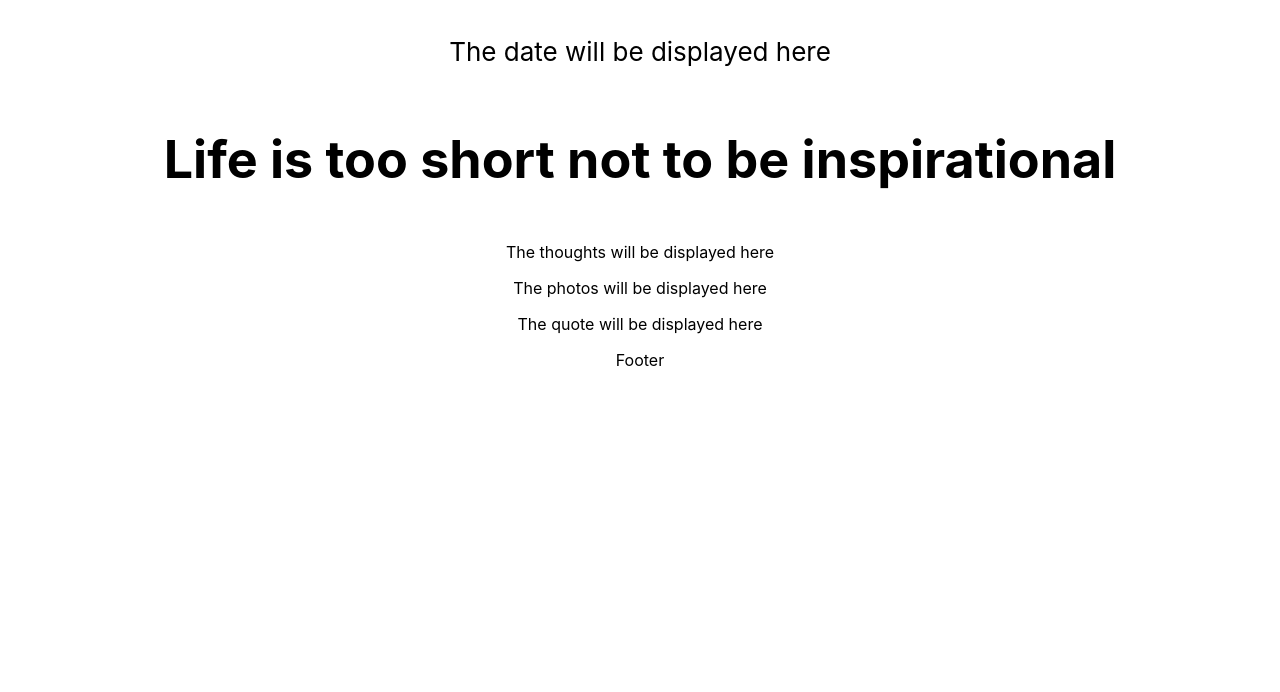
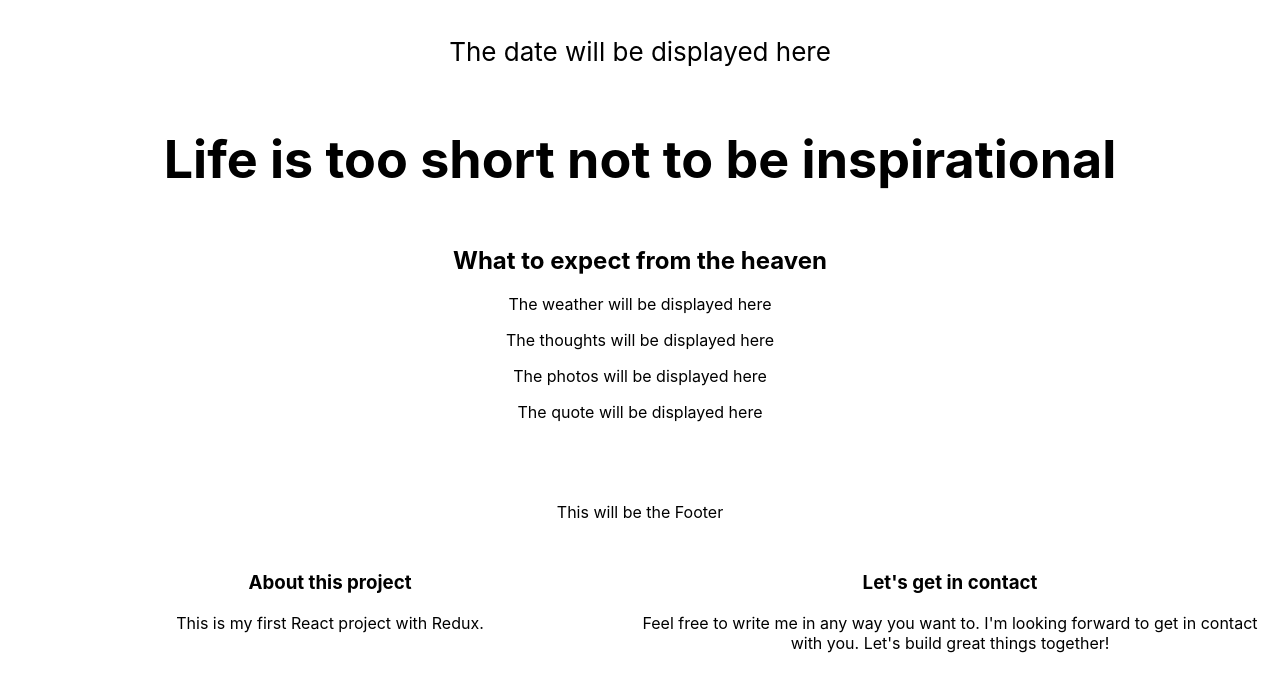
Before and after one commit to sabrinaaileen/redux-app, a React (Create React App) app: page / in a window 1280 px wide. Shown: the top 692 px of the page. Built offline with nearby package versions, Linux system fonts and the light colour scheme.

Commit message:
Build ground structure and basis components

```diff
--- a/src/App.css
+++ b/src/App.css
@@ -9,6 +9,15 @@
   align-items: center;
   justify-content: center;
   font-size: calc(10px + 2vmin);
+}
+footer {
+  margin-top: 80px;
+  margin-bottom: 15px;
+}
+.grid {
+  margin: 30px 20px;
+  display: grid;
+  grid-template-columns: 1fr 1fr;
 }
 
 @keyframes App-logo-float {
--- a/src/App.js
+++ b/src/App.js
@@ -1,7 +1,9 @@
 import React from "react";
-
+import Weather from "./Weather";
 import Date from "./Date";
-import { Counter } from "./features/counter/Counter";
+import Thoughts from "./Thoughts";
+import Photos from "./Photos";
+import Quote from "./Quote";
 import "./App.css";
 
 function App() {
@@ -14,19 +16,34 @@ function App() {
         <h1>Life is too short not to be inspirational</h1>
       </header>
       <main>
-        <section className="weather"></section>
+        <section className="weather">
+          <Weather />
+        </section>
         <section className="thoughts">
-          <p>The thoughts will be displayed here</p>
+          <Thoughts />
         </section>
         <section className="photos">
-          <p>The photos will be displayed here</p>
+          <Photos />
         </section>
         <section className="quote">
-          <p>The quote will be displayed here</p>
+          <Quote />
         </section>
       </main>
       <footer>
-        <p>Footer</p>
+        <p>This will be the Footer</p>
+        <div className="grid">
+          <div className="grid-column">
+            <h3>About this project</h3>
+            <p>This is my first React project with Redux.</p>
+          </div>
+          <div className="grid-column">
+            <h3>Let's get in contact</h3>
+            <p>
+              Feel free to write me in any way you want to. I'm looking forward
+              to get in contact with you. Let's build great things together!
+            </p>
+          </div>
+        </div>
       </footer>
     </div>
   );
--- /dev/null
+++ b/src/Photos.js
@@ -0,0 +1,3 @@
+export default function Photos() {
+  return <p>The photos will be displayed here</p>;
+}
--- /dev/null
+++ b/src/Quote.js
@@ -0,0 +1,3 @@
+export default function Quote() {
+  return <p>The quote will be displayed here</p>;
+}
--- /dev/null
+++ b/src/Thoughts.js
@@ -0,0 +1,3 @@
+export default function Thoughts() {
+  return <p>The thoughts will be displayed here</p>;
+}
```
